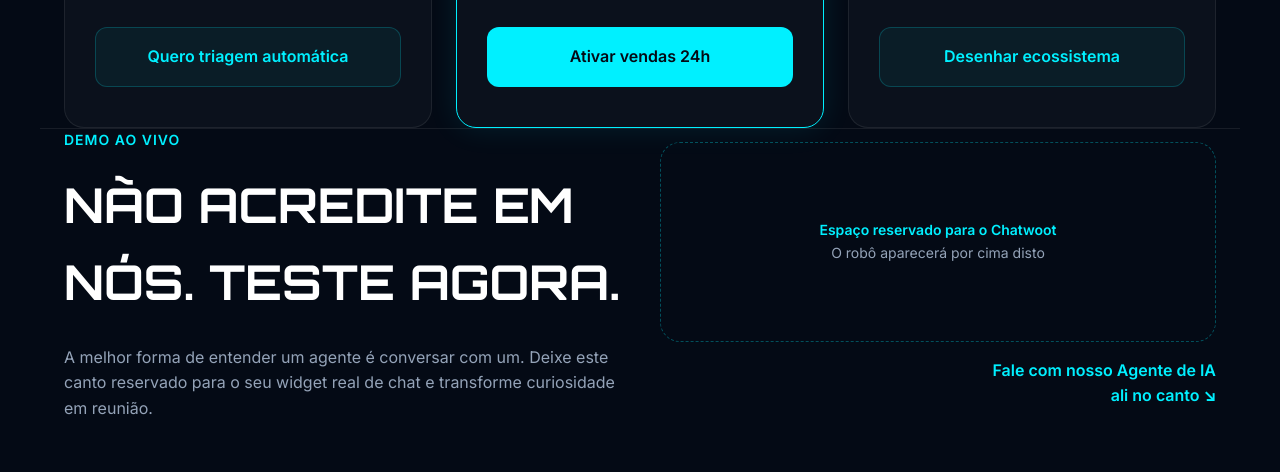
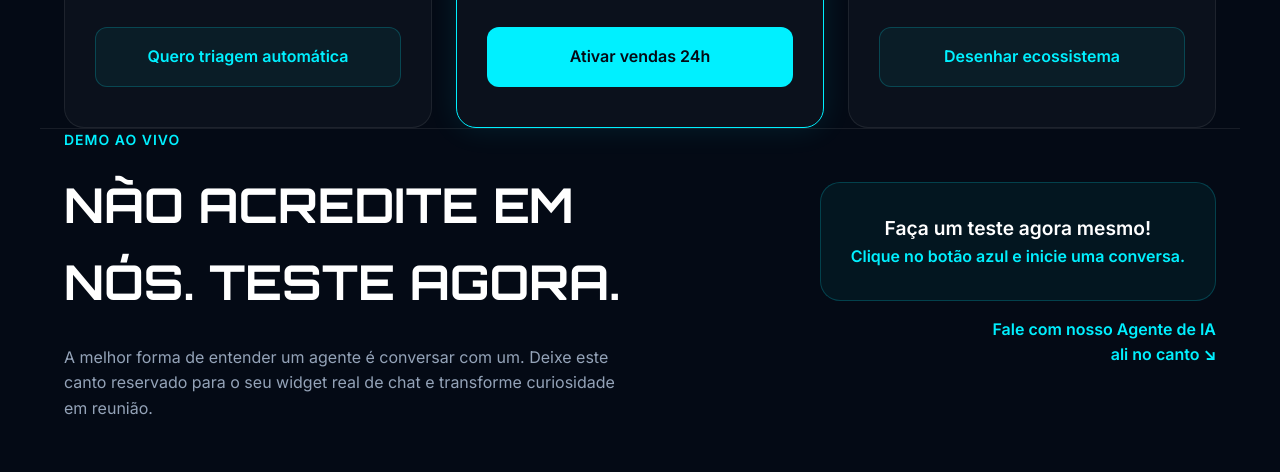
Before and after one commit to thiagoandrade-dev/site-alvenaria, a plain HTML site: page index.html in a window 1280 px wide. Shown: the part 3242-3714 px from the top of the page. Drawn offline with nearby package versions, Linux system fonts and the light colour scheme.

```diff
--- a/index.html
+++ b/index.html
@@ -518,10 +518,10 @@
                 <h2 class="section-title">Não acredite em<br>nós. Teste agora.</h2>
                 <p style="color: var(--text-muted);">A melhor forma de entender um agente é conversar com um. Deixe este canto reservado para o seu widget real de chat e transforme curiosidade em reunião.</p>
             </div>
-            <div>
-                <div class="widget-placeholder">
-                    <span style="color: var(--cyan-neon); font-weight: 700;">Espaço reservado para o Chatwoot</span>
-                    <span>O robô aparecerá por cima disto</span>
+            <div style="display: flex; flex-direction: column; align-items: flex-end; justify-content: center; height: 100%;">
+                <div style="background: rgba(0, 240, 255, 0.05); border: 1px solid rgba(0, 240, 255, 0.2); padding: 30px; border-radius: 20px; text-align: center;">
+                    <span style="color: var(--text-main); font-size: 1.2rem; font-weight: 600;">Faça um teste agora mesmo!</span><br>
+                    <span style="color: var(--cyan-neon); font-weight: 700;">Clique no botão azul e inicie uma conversa.</span>
                 </div>
                 <div class="widget-arrow">
                     Fale com nosso Agente de IA<br>ali no canto ↘
```
